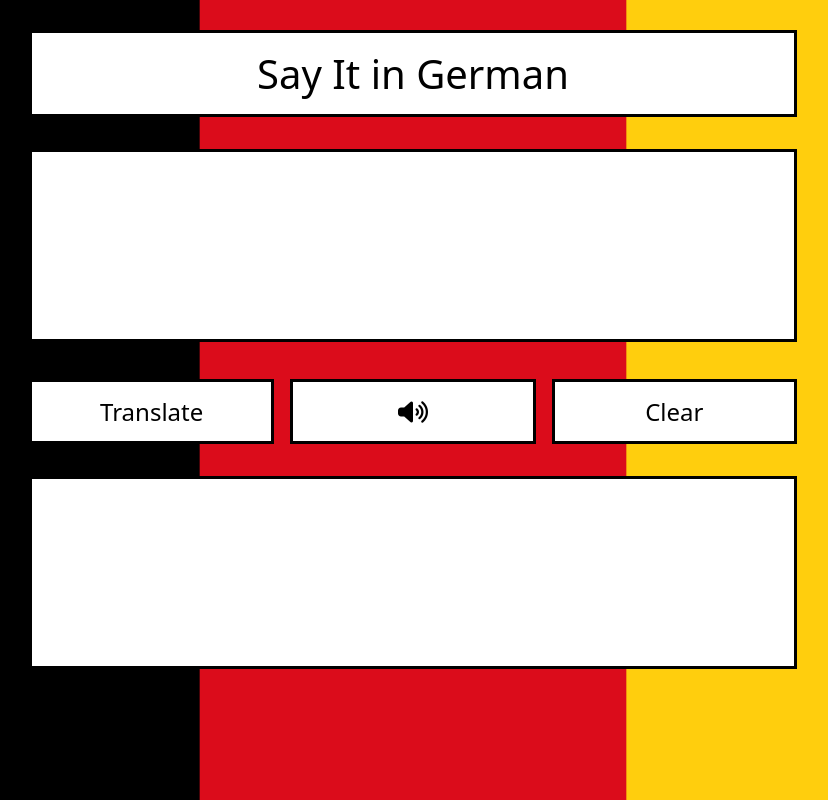
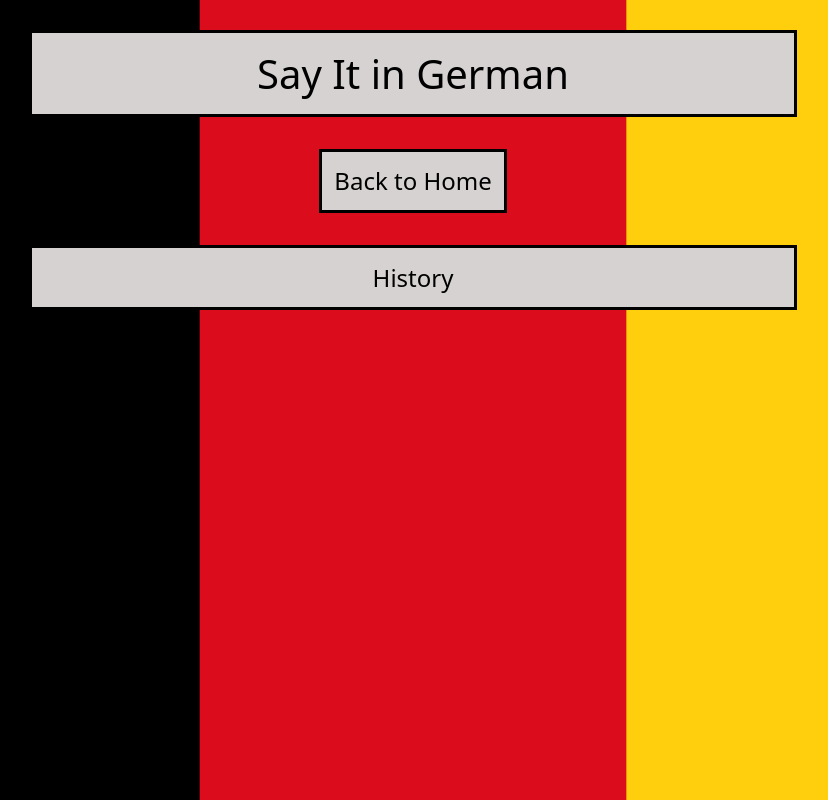
Before and after one commit to shantdashjian/say-it-in-german-ui, a React (Vite) app: page /history in a window 1280 px wide. Shown: the whole page, without its empty margins (227-1055 px from the left). Built offline with nearby package versions, Linux system fonts and the light colour scheme; no server answers; the HTML template or start-up script is replaced by a standard one; a web font is replaced by a local one.

Commit message:
Add Hisotry route and navigation

```diff
--- a/package.json
+++ b/package.json
@@ -33,6 +33,7 @@
   "dependencies": {
     "openai": "^4.28.0",
     "react": "^18.2.0",
-    "react-dom": "^18.2.0"
+    "react-dom": "^18.2.0",
+    "react-router-dom": "^6.22.1"
   }
 }
--- a/src/App.jsx
+++ b/src/App.jsx
@@ -1,66 +1,8 @@
-import { useState } from "react"
+import { BrowserRouter, Routes, Route } from 'react-router-dom';
+import Home from './Home';
+import History from './History';
 
 function App() {
-
-    const [englishText, setEnglishText] = useState('')
-    const [germanText, setGermanText] = useState('')
-
-    const apiUrl = import.meta.env.VITE_API_URL
-    const elevenLabsApiKey = import.meta.env.VITE_ELEVEN_LABS_API_KEY
-
-    async function handleTranslate() {
-        if (englishText !== '') {
-            const options = {
-                method: 'POST',
-                body: JSON.stringify({
-                    "englishText": englishText
-                }),
-                headers: {
-                    'Content-Type': 'application/json'
-                }
-            }
-            try {
-
-                let response = await fetch(apiUrl + 'translation', options)
-                response = await response.json()
-                setGermanText(response.germanText)
-            }
-            catch (err) {
-                console.error(err);
-            }
-        }
-    }
-
-    async function handleSpeak() {
-        if (germanText !== '') {
-            const options = {
-                method: 'POST',
-                headers: {
-                    'Accept': 'audio/mpeg',
-                    'xi-api-key': elevenLabsApiKey,
-                    'Content-Type': 'application/json'
-                },
-                body: `{"model_id":"eleven_multilingual_v2","text": "${germanText}"}`
-            };
-
-            try {
-                const response = await fetch('https://api.elevenlabs.io/v1/text-to-speech/pNInz6obpgDQGcFmaJgB?output_format=mp3_22050_32', options)
-                const mp3Data = await response.blob();
-                const mp3Url = URL.createObjectURL(mp3Data);
-                const audio = new Audio(mp3Url);
-                audio.play();
-            }
-            catch (err) {
-                console.error(err);
-            }
-        }
-    }
-
-    function handleClear() {
-        setEnglishText('')
-        setGermanText('')
-    }
-
     return (
         <div className="main-container">
             <header>
@@ -68,19 +10,12 @@ function App() {
                     Say It in German
                 </div>
             </header>
-            <main className="container">
-                <section>
-                    <textarea className="box" value={englishText} onChange={(e) => setEnglishText(e.target.value)} rows="6"></textarea>
-                </section>
-                <section className="buttons">
-                    <button className="box" onClick={handleTranslate}>Translate</button>
-                    <button className="box" onClick={handleSpeak}><i className="fa-solid fa-volume-high"></i></button>
-                    <button className="box" onClick={handleClear}>Clear</button>
-                </section>
-                <section>
-                    <textarea className="box" value={germanText} onChange={(e) => setGermanText(e.target.value)} rows="6"></textarea>
-                </section>
-            </main>
+            <BrowserRouter>
+                <Routes>
+                    <Route path="/" element={<Home />} />
+                    <Route path="/history" element={<History />} />
+                </Routes>
+            </BrowserRouter>
         </div>
     )
 }
--- /dev/null
+++ b/src/History.jsx
@@ -0,0 +1,22 @@
+import { useNavigate } from 'react-router-dom'
+
+function History() {
+    const navigate = useNavigate()
+
+    function goToHome() {
+        navigate('/');
+    }
+
+    return (
+        <main className="container">
+            <section className="buttom-buttons">
+                <button onClick={goToHome} className="box">Back to Home</button>
+            </section>
+            <div className="box sub-header">
+                History
+            </div>
+        </main>
+    );
+}
+
+export default History;
--- /dev/null
+++ b/src/Home.jsx
@@ -0,0 +1,90 @@
+import { useState } from "react"
+import { useNavigate } from 'react-router-dom'
+
+function Home() {
+
+    const [englishText, setEnglishText] = useState('')
+    const [germanText, setGermanText] = useState('')
+    const navigate = useNavigate()
+
+    const apiUrl = import.meta.env.VITE_API_URL
+    const elevenLabsApiKey = import.meta.env.VITE_ELEVEN_LABS_API_KEY
+
+    async function handleTranslate() {
+        if (englishText !== '') {
+            const options = {
+                method: 'POST',
+                body: JSON.stringify({
+                    "englishText": englishText
+                }),
+                headers: {
+                    'Content-Type': 'application/json'
+                }
+            }
+            try {
+
+                let response = await fetch(apiUrl + 'translation', options)
+                response = await response.json()
+                setGermanText(response.germanText)
+            }
+            catch (err) {
+                console.error(err);
+            }
+        }
+    }
+
+    async function handleSpeak() {
+        if (germanText !== '') {
+            const options = {
+                method: 'POST',
+                headers: {
+                    'Accept': 'audio/mpeg',
+                    'xi-api-key': elevenLabsApiKey,
+                    'Content-Type': 'application/json'
+                },
+                body: `{"model_id":"eleven_multilingual_v2","text": "${germanText}"}`
+            };
+
+            try {
+                const response = await fetch('https://api.elevenlabs.io/v1/text-to-speech/pNInz6obpgDQGcFmaJgB?output_format=mp3_22050_32', options)
+                const mp3Data = await response.blob();
+                const mp3Url = URL.createObjectURL(mp3Data);
+                const audio = new Audio(mp3Url);
+                audio.play();
+            }
+            catch (err) {
+                console.error(err);
+            }
+        }
+    }
+
+    function handleClear() {
+        setEnglishText('')
+        setGermanText('')
+    }
+
+    function goToHistory() {
+        navigate('/history');
+    }
+
+    return (
+        <main className="container">
+            <section>
+                <textarea className="box" value={englishText} onChange={(e) => setEnglishText(e.target.value)} rows="6"></textarea>
+            </section>
+            <section className="buttons">
+                <button className="box" onClick={handleTranslate}>Translate</button>
+                <button className="box" onClick={handleSpeak}><i className="fa-solid fa-volume-high"></i></button>
+                <button className="box" onClick={handleClear}>Clear</button>
+            </section>
+            <section>
+                <textarea className="box" value={germanText} onChange={(e) => setGermanText(e.target.value)} rows="6"></textarea>
+            </section>
+            <section className="buttom-buttons">
+                <button onClick={goToHistory} className="box">Manage History</button>
+            </section>
+        </main>
+    )
+}
+
+export default Home
--- a/src/index.css
+++ b/src/index.css
@@ -4,6 +4,7 @@ body {
   background-size: 100% auto;
   font-family: "Germania One", system-ui;
   padding: 1.875em;
+  --light-background: #d7d2d2;
 }
 
 * {
@@ -27,6 +28,13 @@ body {
 .header {
   font-size: 2.5rem;
   text-align: center;
+  background-color: var(--light-background);
+}
+
+.sub-header {
+  font-size: 1.5rem;
+  text-align: center;
+  background-color: var(--light-background);
 }
 
 textarea {
@@ -42,9 +50,16 @@ textarea {
   justify-content: space-between;
 }
 
+.buttom-buttons {
+  display: flex;
+  justify-content: center;
+}
+
 button {
   font-family: "Germania One", system-ui;
   font-size: 1.5rem;
+  width: fit-content !important;
+  background-color: var(--light-background) !important;
 }
 
 @media (min-width: 768px) {
```
